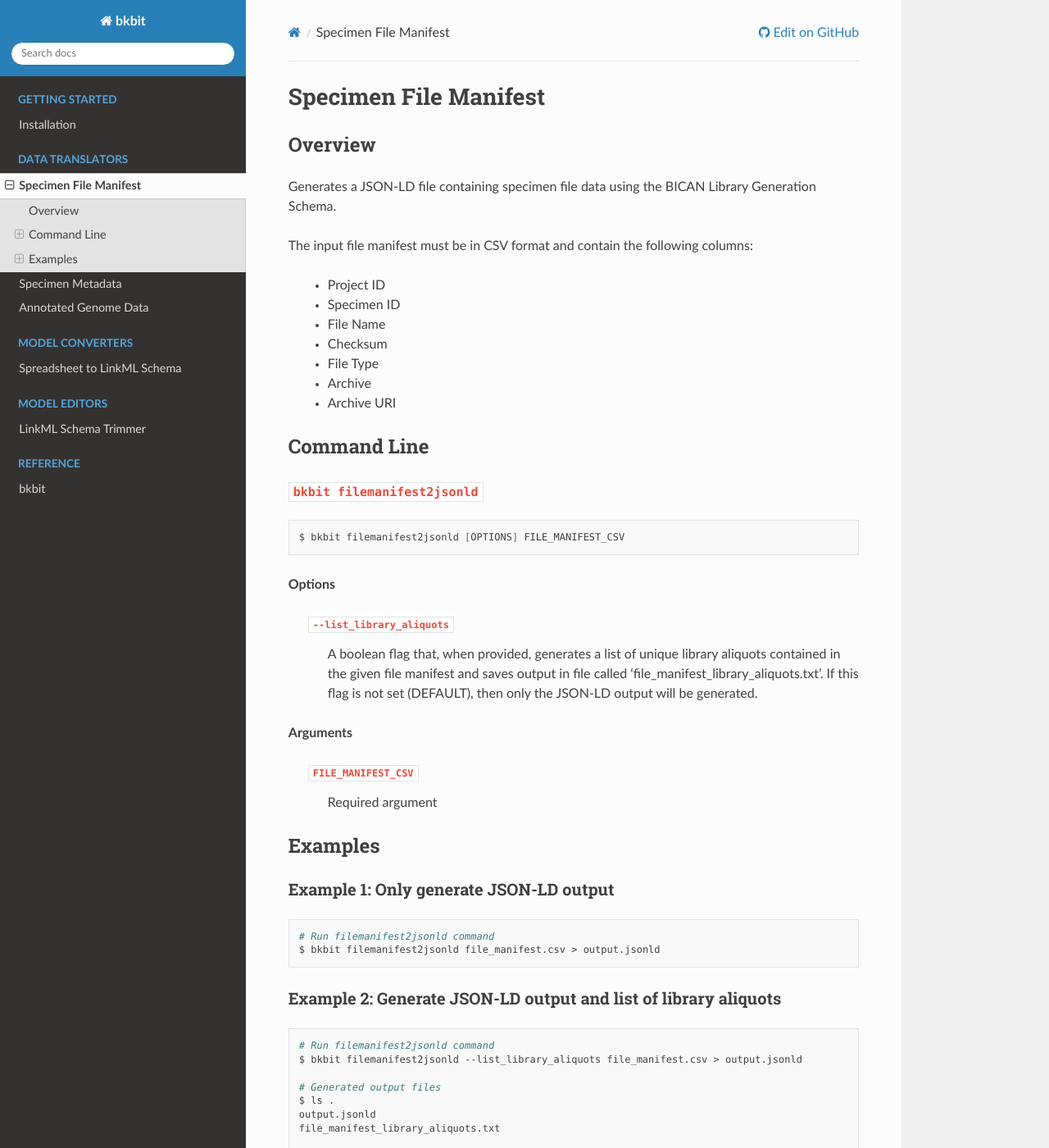
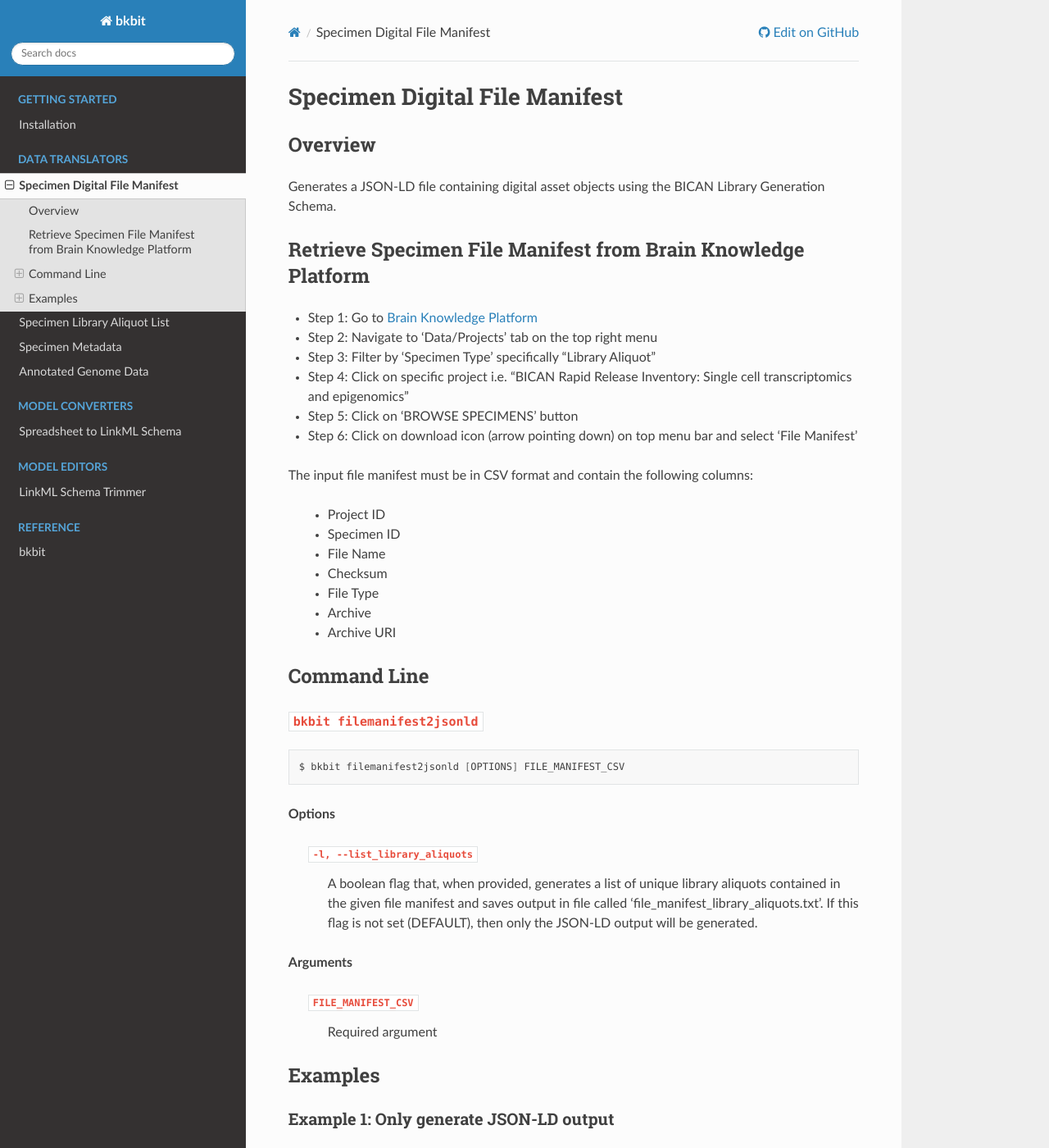
Before and after one commit to brain-bican/bkbit, a Sphinx documentation site: the page built from docs/specimen_file_manifest.rst, in a window 1280 px wide and 1400 px high. Shown: the whole window at 82% size. Built offline with Sphinx 7.4.7 and the Read the Docs theme 3.1.0, drawn with Linux system fonts in a browser that asks for light colours; some of the changed text lies outside the part shown.

Commit message:
added documentation for new data_translator: list_library_aliquots

```diff
--- a/docs/index.rst
+++ b/docs/index.rst
@@ -18,6 +18,7 @@ This package contains tools to use the BICAN Knowledgebase Data Models.
    :caption: DATA TRANSLATORS
 
    specimen_file_manifest
+   list_specimen_library_aliquot
    specimen_metadata
    genome_annotation
 
--- /dev/null
+++ b/docs/list_specimen_library_aliquot.rst
@@ -0,0 +1,62 @@
+.. _list_specimen_library_aliquot:
+
+Specimen Library Aliquot List
+-----------------------------
+
+Overview
+.........
+Generates a list of Library Aliquot NHash IDs from an overall specimen list retrieved from the Brain Knowledge Platform.
+
+Retrieve Specimen Metadata from Brain Knowledge Platform
+.......................................................
+
+- Step 1: Go to `Brain Knowledge Platform <https://knowledge.brain-map.org/>`_
+
+- Step 2: Navigate to 'Data/Projects' tab on the top right menu
+
+- Step 3: Filter by 'Specimen Type' specifically "Library Aliquot"
+
+- Step 4: Click on specific project i.e. "BICAN Rapid Release Inventory: Single cell transcriptomics and epigenomics"
+
+- Step 5: Click on 'BROWSE SPECIMENS' button
+
+- Step 6: Click on download icon (arrow pointing down) on top menu bar and select 'Metadata'
+
+The input file manifest must be in CSV format.
+
+Required columns:
+
+        - Specimen ID
+
+Optional columns:
+
+        - Project ID
+        - Library ALiquot NHash ID
+        - Subject NHash ID
+
+
+Command Line
+.............
+
+``bkbit list-library-aliquot``
+,,,,,,,,,,,,,,,,,,,,,,,,,,,,,
+
+.. code-block:: bash
+
+    $ bkbit list-library-aliquot SPECIMEN_METADATA_CSV
+
+**Arguments**
+
+    ``SPECIMEN_METADATA_CSV``
+        Required argument
+
+Examples
+.........
+
+Example 1: Save list of library aliquots to file
+,,,,,,,,,,,,,,,,,,,,,,,,,,,,,,,,,,,,,,,,,
+
+.. code-block:: bash
+
+    # Run list-library-aliquot command
+    $ bkbit list-library-aliquot SpecimenMetadata.csv > library_aliquot_list.txt
--- a/docs/specimen_file_manifest.rst
+++ b/docs/specimen_file_manifest.rst
@@ -1,12 +1,28 @@
 .. _specimen_file_manifest:
 
-Specimen File Manifest
+Specimen Digital File Manifest
 ----------------------
 
 Overview
 .........
 
-Generates a JSON-LD file containing specimen file data using the BICAN Library Generation Schema.
+Generates a JSON-LD file containing digital asset objects using the BICAN Library Generation Schema.
+
+
+Retrieve Specimen File Manifest from Brain Knowledge Platform
+......................................................
+
+- Step 1: Go to `Brain Knowledge Platform <https://knowledge.brain-map.org/>`_
+
+- Step 2: Navigate to 'Data/Projects' tab on the top right menu
+
+- Step 3: Filter by 'Specimen Type' specifically "Library Aliquot"
+
+- Step 4: Click on specific project i.e. "BICAN Rapid Release Inventory: Single cell transcriptomics and epigenomics"
+
+- Step 5: Click on 'BROWSE SPECIMENS' button
+
+- Step 6: Click on download icon (arrow pointing down) on top menu bar and select 'File Manifest'
 
 The input file manifest must be in CSV format and contain the following columns:
 
@@ -30,7 +46,7 @@ Command Line
 
 **Options**
 
-    ``--list_library_aliquots``
+    ``-l, --list_library_aliquots``
         A boolean flag that, when provided, generates a list of unique library aliquots contained in the given file manifest and saves output in file called 'file_manifest_library_aliquots.txt'.
         If this flag is not set (DEFAULT), then only the JSON-LD output will be generated.
 
```
Also changed, not shown: other parts of docs/specimen_file_manifest.rst (+2 -2 lines).
